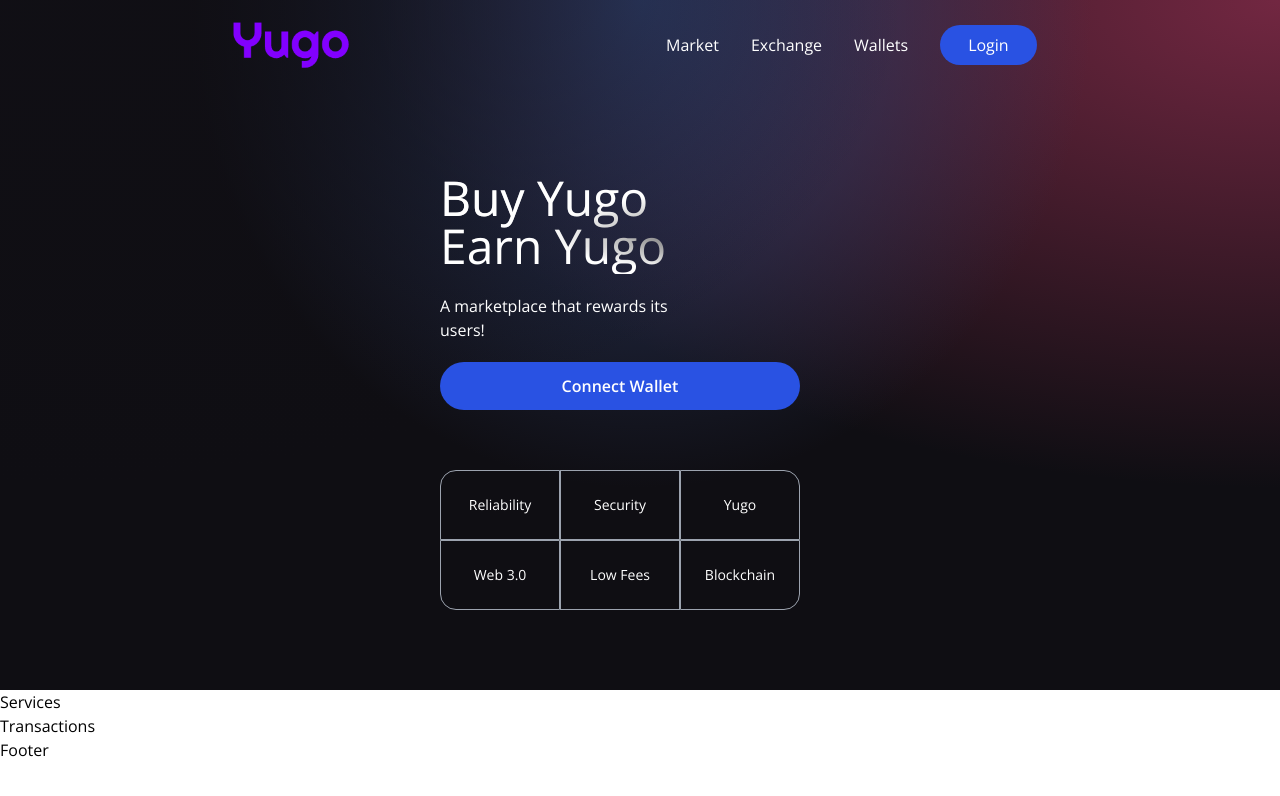
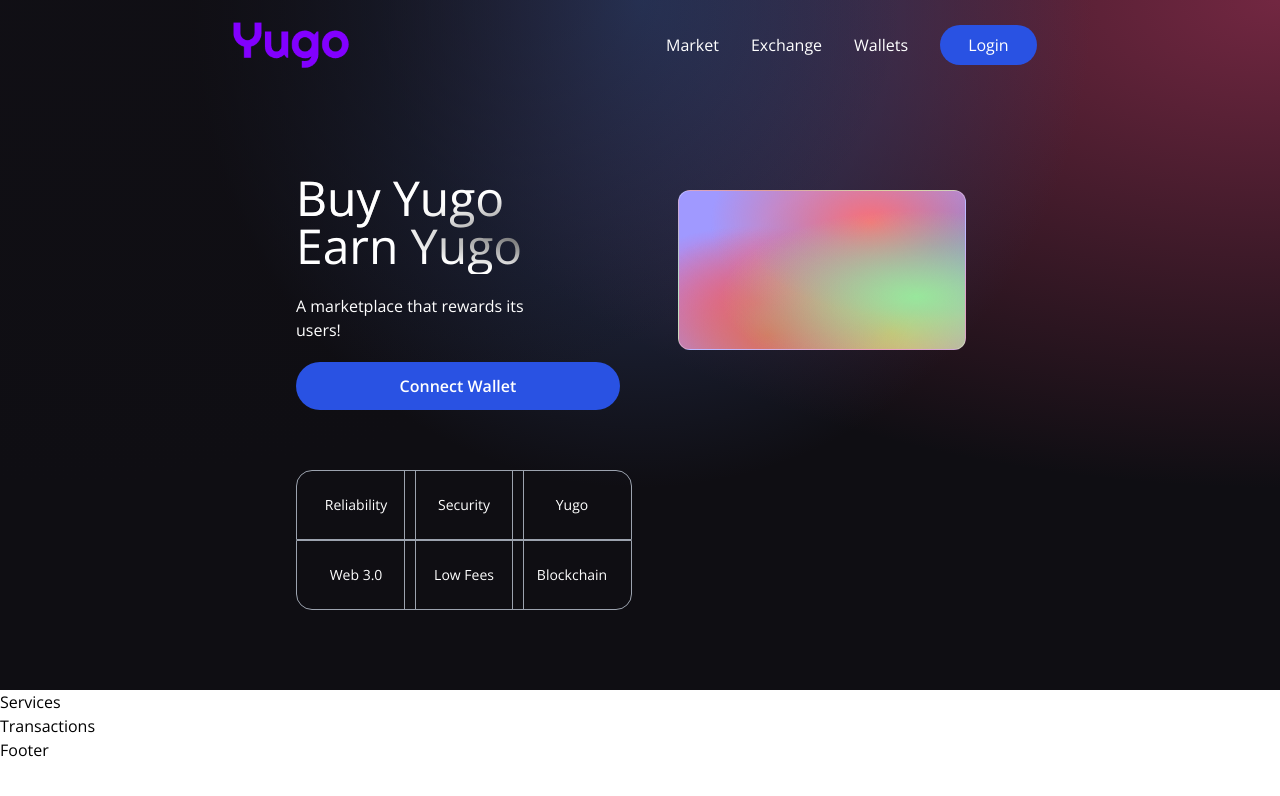
Before and after one commit to xMayble/yugo, a React (Vite) app in the folder client/: page / in a window 1280 px wide. Shown: the top 796 px of the page. Built offline with nearby package versions, Linux system fonts and the light colour scheme.

Commit message:
added more to welcome page

```diff
--- a/client/src/elements/Welcome.jsx
+++ b/client/src/elements/Welcome.jsx
@@ -47,8 +47,10 @@
                     </div>
                 </div>
 
-                    <div>
+                    <div className='flex flex-col flex-1 items-center justify-start w-full md:mt-0 mt-10'>
+                        <div className='p-3 justify-end items-start flex-col rounded-xl h-40 sm:w-72 w-full my-5 eth-card white-glassmorphism'>
 
+                        </div>
                     </div>
 
             </div>
```
